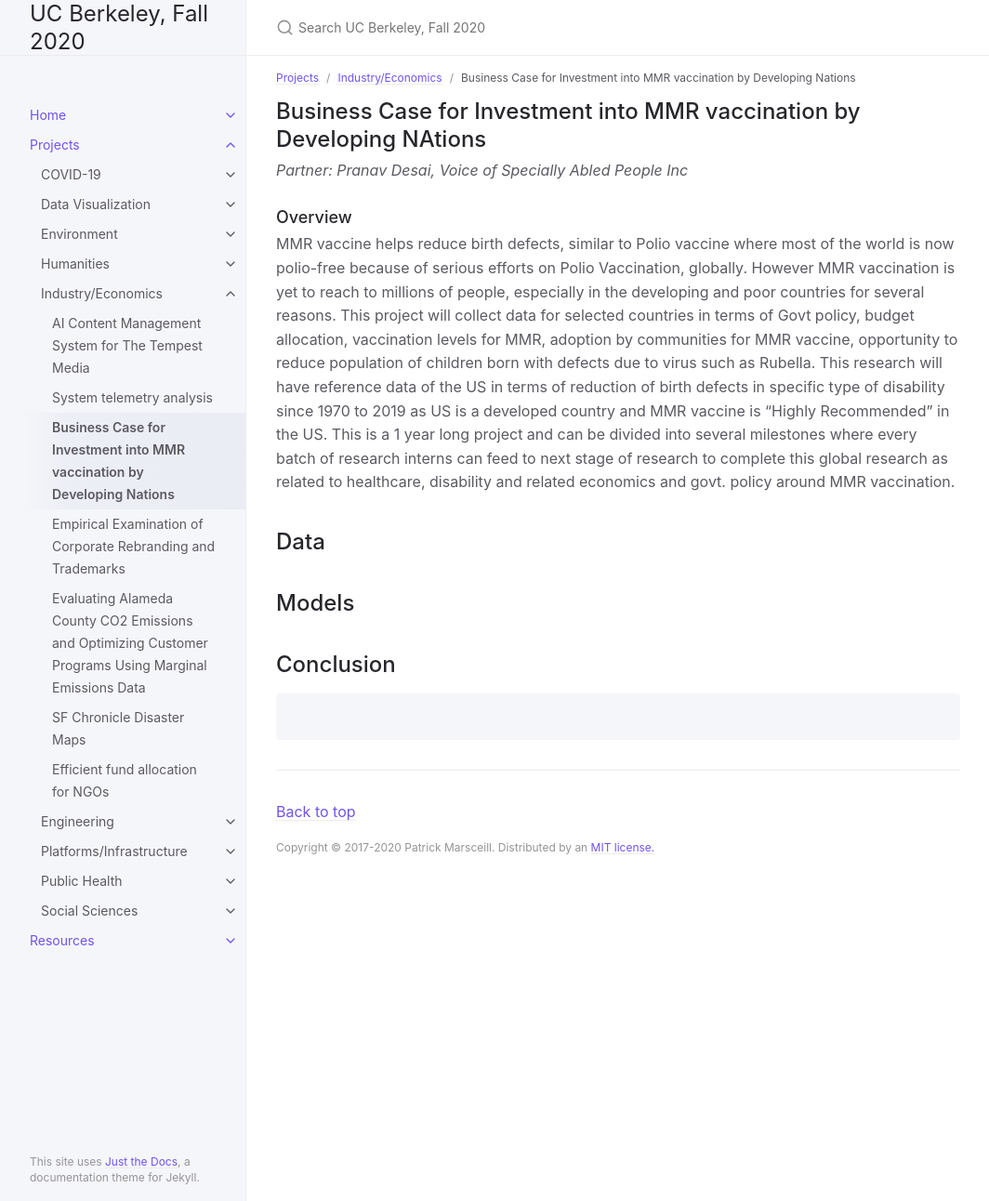
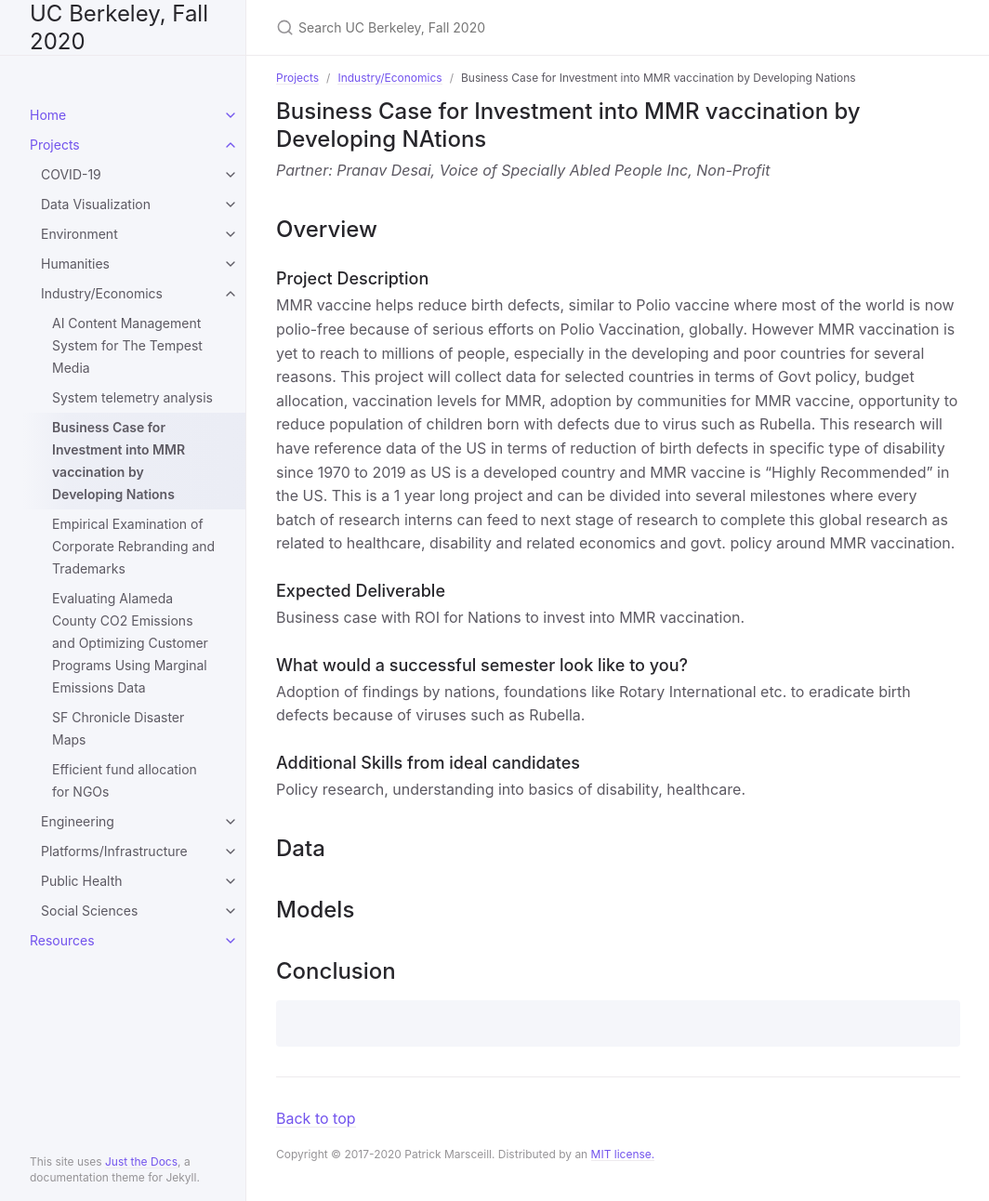
Before and after one commit to DS-Discovery/ds-discovery.github.io, a Jekyll site: the page built from Projects/Industry:Economics/Business Case for Investment into MMR vaccination by Developing NAtions.md, in a window 1280 px wide and 1292 px high. Shown: the whole window at 93% size, without its empty margins (107-1171 px from the left). Built offline with Jekyll 4.4.1, drawn with Linux system fonts in a browser that asks for light colours.

Commit message:
Update Business Case for Investment into MMR vaccination by Developing NAtions.md

```diff
--- a/Projects/Industry:Economics/Business Case for Investment into MMR vaccination by Developing NAtions.md
+++ b/Projects/Industry:Economics/Business Case for Investment into MMR vaccination by Developing NAtions.md
@@ -8,11 +8,17 @@ nav_order: 1
 
 
 ## Business Case for Investment into MMR vaccination by Developing NAtions
-*Partner: Pranav Desai, Voice of Specially Abled People Inc*
+*Partner: Pranav Desai, Voice of Specially Abled People Inc, Non-Profit*
 
-### Overview
-
+## Overview
+### Project Description
 MMR vaccine helps reduce birth defects, similar to Polio vaccine where most of the world is now polio-free because of serious efforts on Polio Vaccination, globally. However MMR vaccination is yet to reach to millions of people, especially in the developing and poor countries for several reasons. This project will collect data for selected countries in terms of Govt policy, budget allocation, vaccination levels for MMR, adoption by communities for MMR vaccine, opportunity to reduce population of children born with defects due to virus such as Rubella. This research will have reference data of the US in terms of reduction of birth defects in specific type of disability since 1970 to 2019 as US is a developed country and MMR vaccine is "Highly Recommended" in the US. This is a 1 year long project and can be divided into several milestones where every batch of research interns can feed to next stage of research to complete this global research as related to healthcare, disability and related economics and govt. policy around MMR vaccination.
+### Expected Deliverable
+Business case with ROI for Nations to invest into MMR vaccination.
+### What would a successful semester look like to you?
+Adoption of findings by nations, foundations like Rotary International etc. to eradicate birth defects because of viruses such as Rubella.
+### Additional Skills from ideal candidates
+Policy research, understanding into basics of disability, healthcare.
 
 ## Data
 
```
